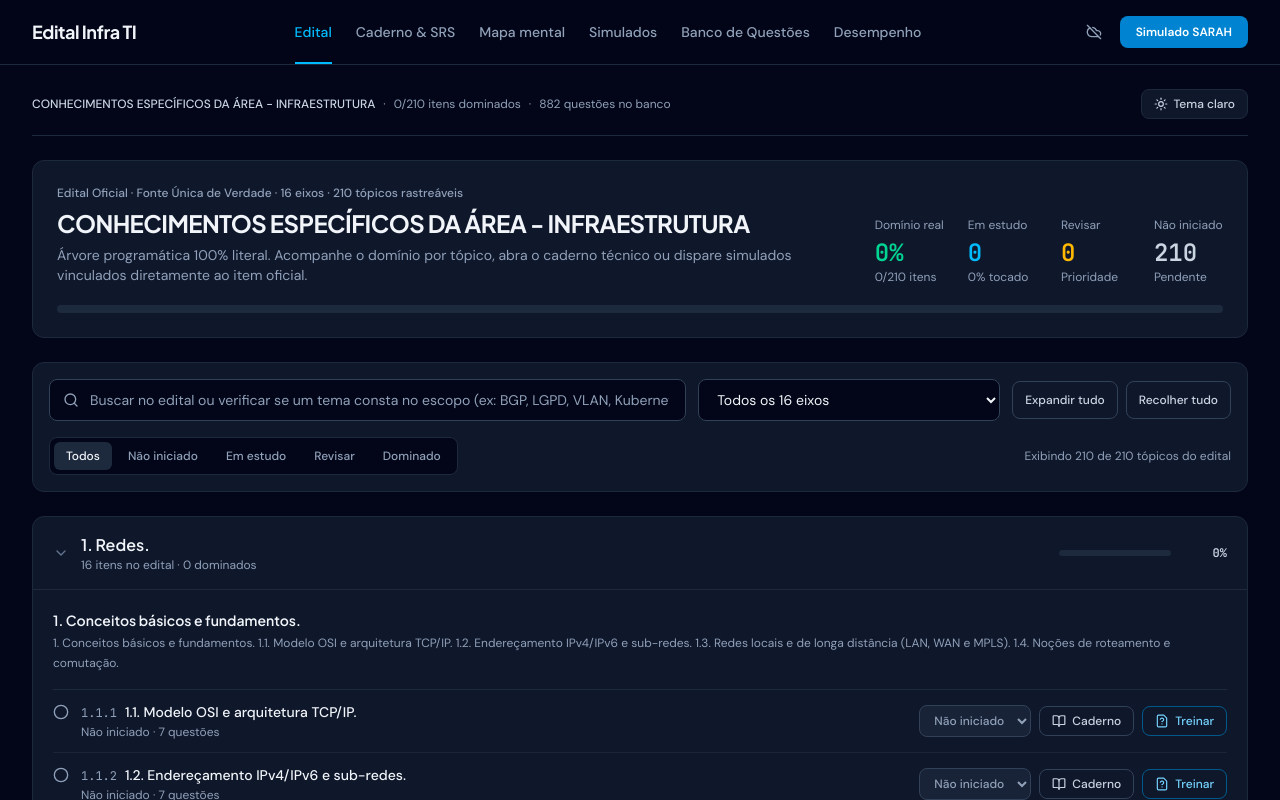
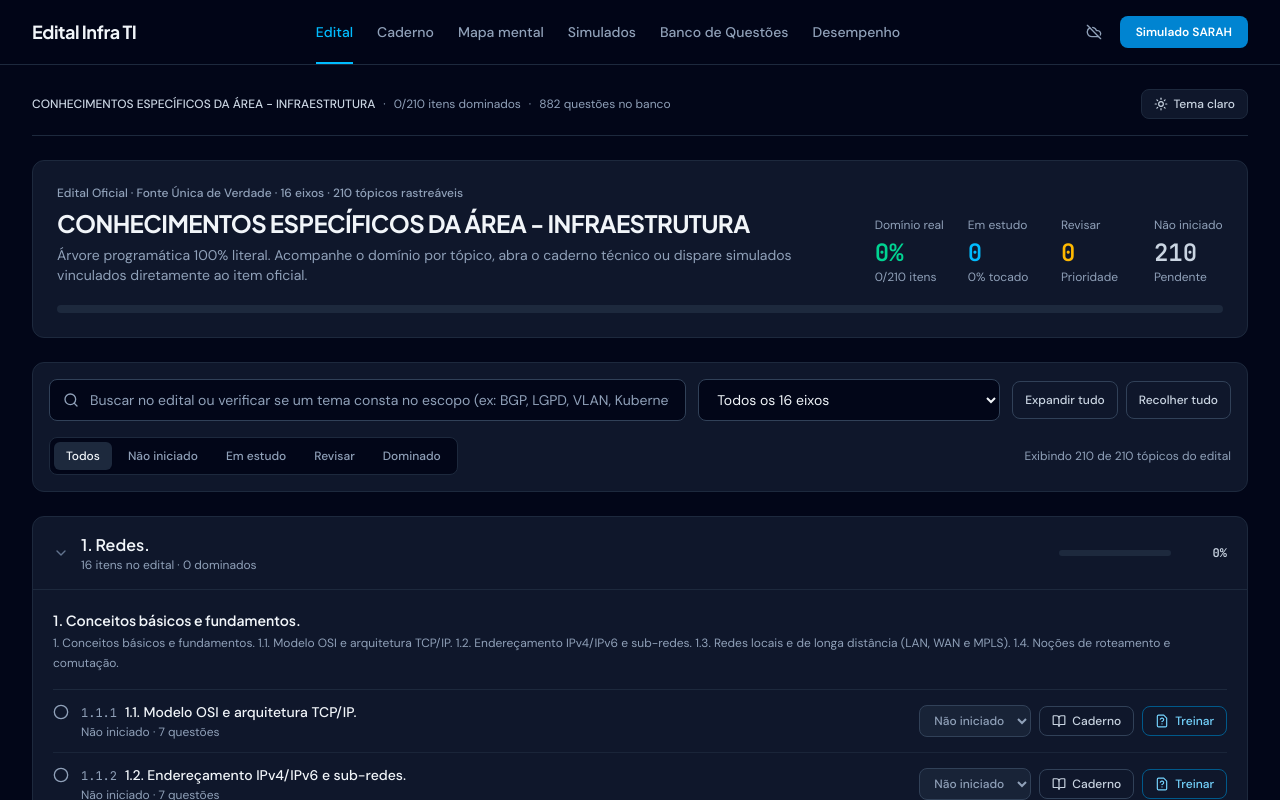
Before and after one commit to ramosbernardo/Infra, a React (Vite) app: page /#/edital in a window 1280 px wide. Shown: the top 800 px of the page. Built offline with nearby package versions, Linux system fonts and the light colour scheme.

Commit message:
refactor: update navigation and export labels
Remove SRS references from the UI labels to reflect structural changes in the application navigation and backup features.

```diff
--- a/src/components/PerformanceDashboardView.tsx
+++ b/src/components/PerformanceDashboardView.tsx
@@ -321,7 +321,7 @@ export function PerformanceDashboardView({
               Backup e Portabilidade (JSON)
             </h2>
             <p className="text-xs text-slate-500 dark:text-slate-400 mt-1">
-              Exporte seu checklist, anotações pessoais, progresso SRS, histórico de simulados e questões personalizadas.
+              Exporte seu checklist, anotações pessoais, histórico de simulados e questões personalizadas.
             </p>
           </div>
 
--- a/src/components/TopNav.tsx
+++ b/src/components/TopNav.tsx
@@ -13,7 +13,7 @@ interface TopNavProps {
 
 const NAV_ITEMS: { id: AppTab; label: string }[] = [
   { id: 'edital', label: 'Edital' },
-  { id: 'caderno', label: 'Caderno & SRS' },
+  { id: 'caderno', label: 'Caderno' },
   { id: 'mapa', label: 'Mapa mental' },
   { id: 'simulados', label: 'Simulados' },
   { id: 'banco', label: 'Banco de Questões' },
```
